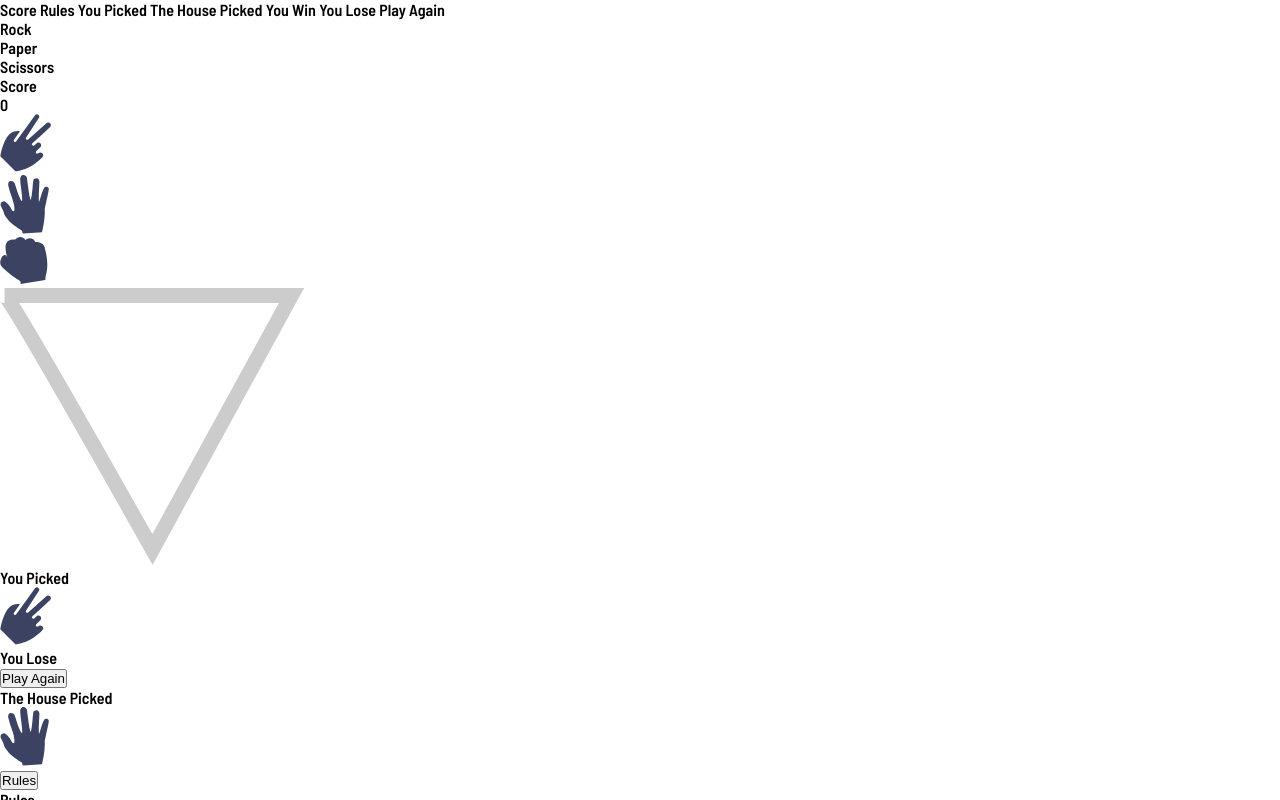
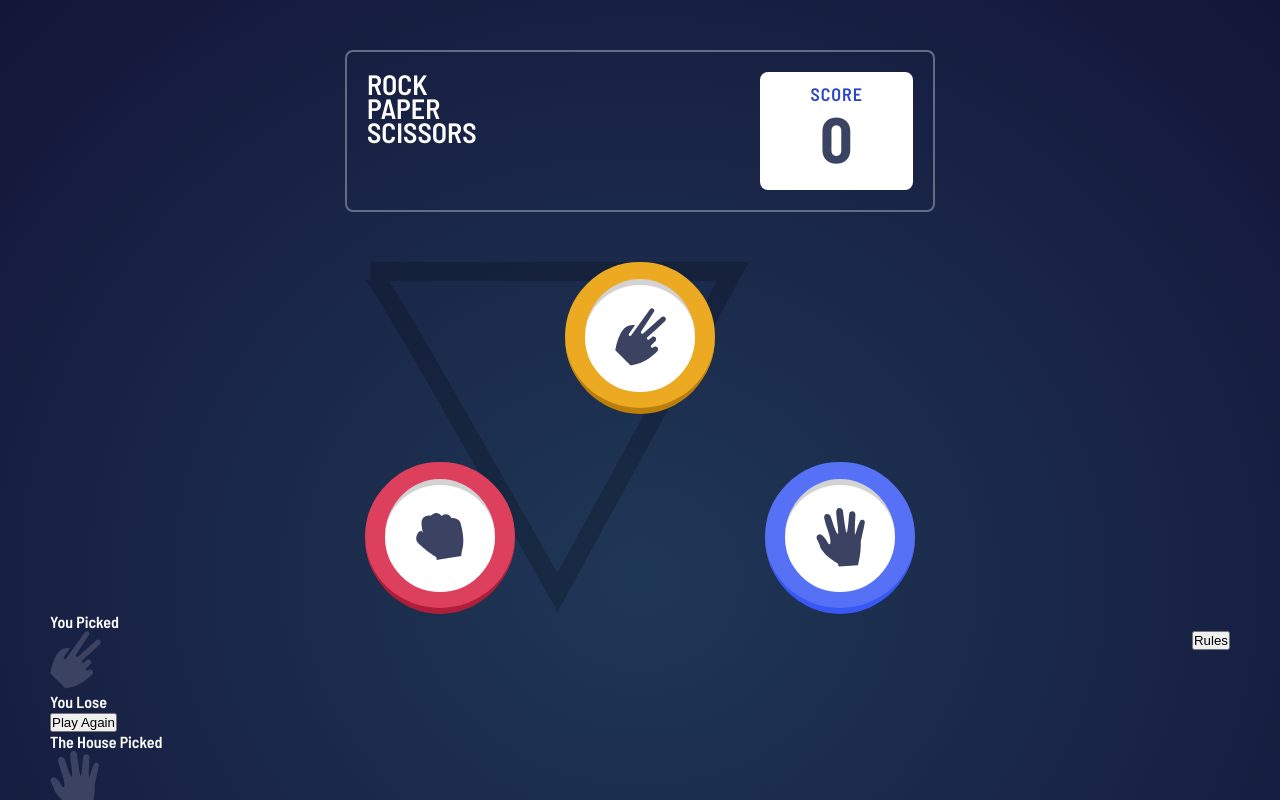
Before and after one commit to hannah-saurusrex/rock-paper-scissors, a website: page app/index.html in a window 1280 px wide. Shown: the top 800 px of the page. Drawn offline with Linux system fonts and the light colour scheme.

Commit message:
added styling for main game section including colors and layout

```diff
--- /dev/null
+++ b/app/assets/styles/modules/_button.css
@@ -0,0 +1,6 @@
+.button-container {
+	text-align: right;
+	position: fixed;
+	right: 50px;
+	bottom: 150px;
+}
--- a/app/assets/styles/modules/_container.css
+++ b/app/assets/styles/modules/_container.css
@@ -0,0 +1,6 @@
+.container {
+	min-height: calc(100vh - 17px);
+	background: radial-gradient(hsl(214, 47%, 23%), hsl(237, 49%, 15%));
+	padding: 50px;
+	color: white;
+}
--- /dev/null
+++ b/app/assets/styles/modules/_game.css
@@ -0,0 +1,89 @@
+.game {
+	display: grid;
+	grid-template-areas:
+		". scissors ."
+		"rock . paper";
+	width: 550px;
+	margin: 0 auto;
+	margin-top: 50px;
+	grid-gap: 50px;
+	position: relative;
+}
+
+.game > div:nth-child(1) {
+	grid-area: scissors;
+}
+
+.game > div:nth-child(2) {
+	grid-area: paper;
+}
+
+.game > div:nth-child(3) {
+	grid-area: rock;
+}
+
+.game > div > div {
+	border-radius: 50%;
+	height: 150px;
+	width: 150px;
+	background: white;
+	display: flex;
+	align-items: center;
+	justify-content: center;
+	cursor: pointer;
+	position: relative;
+	z-index: 2;
+}
+
+.game > div > div::after {
+	content: "";
+	position: absolute;
+	width: 100%;
+	height: 100%;
+	border-top: 6px solid lightgrey;
+	border-radius: 50%;
+}
+
+.game > div > div::before {
+	content: "";
+	position: absolute;
+	width: 150px;
+	height: 150px;
+	bottom: -22px;
+	border-radius: 50%;
+}
+
+#option1 {
+	border: 20px solid hsl(40, 84%, 53%);
+}
+
+#option1::before {
+	border-bottom: 6px solid hsl(39, 89%, 39%);
+}
+
+#option2 {
+	border: 20px solid hsl(230, 89%, 65%);
+}
+
+#option2::before {
+	border-bottom: 6px solid hsl(230, 89%, 59%);
+}
+
+#option3 {
+	border: 20px solid hsl(349, 70%, 56%);
+}
+
+#option3::before {
+	border-bottom: 6px solid hsl(349, 71%, 40%);
+}
+
+.triangle {
+	position: absolute;
+	width: 100%;
+	height: 100%;
+	z-index: 1;
+}
+
+.triangle > img {
+	height: 100%;
+}
--- a/app/assets/styles/modules/_scoreboard.css
+++ b/app/assets/styles/modules/_scoreboard.css
@@ -1,3 +1,32 @@
 .scoreboard {
 	width: 50%;
+	margin: 0 auto;
+	display: flex;
+	justify-content: space-between;
+	padding: 20px;
+	border-radius: 8px;
+	border: 2px solid hsl(217, 16%, 45%);
+	font-size: 28px;
+	line-height: 24px;
+	text-transform: uppercase;
 }
+
+.scoreboard > div:nth-child(2) {
+	display: flex;
+	flex-direction: column;
+	align-items: center;
+	background: white;
+	color: hsl(229, 64%, 46%);
+	border-radius: 8px;
+	padding: 10px 50px;
+	font-size: 18px;
+	letter-spacing: 1px;
+}
+
+.scoreboard > div:nth-child(2) > div:nth-child(2) {
+	color: hsl(229, 25%, 31%);
+	margin-top: 20px;
+	font-size: 64px;
+	font-weight: 700;
+	padding-bottom: 30px;
+}
--- a/app/assets/styles/styles.css
+++ b/app/assets/styles/styles.css
@@ -2,3 +2,5 @@
 @import "./modules/_footer.css";
 @import "./modules/_container.css";
 @import "./modules/_scoreboard.css";
+@import "./modules/_game.css";
+@import "./modules/_button.css";
--- a/app/index.html
+++ b/app/index.html
@@ -19,7 +19,7 @@
 
 		<title>Frontend Mentor | Rock, Paper, Scissors</title>
 
-		Score Rules You Picked The House Picked You Win You Lose Play Again
+		<!-- Score Rules You Picked The House Picked You Win You Lose Play Again -->
 	</head>
 	<body>
 		<div class="container">
@@ -29,7 +29,6 @@
 					<div>Paper</div>
 					<div>Scissors</div>
 				</div>
-			</div>
 				<div>
 					<div>Score</div>
 					<div id="score">0</div>
@@ -37,14 +36,20 @@
 			</div>
 
 			<div class="game">
+				<div>
 					<div id="option1">
 						<img src="assets/images/icon-scissors.svg" alt="scissors" />
 					</div>
+				</div>
+				<div>
 					<div id="option2">
 						<img src="assets/images/icon-paper.svg" alt="paper" />
 					</div>
+				</div>
+				<div>
 					<div id="option3">
 						<img src="assets/images/icon-rock.svg" alt="rock" />
+					</div>
 				</div>
 				<div class="triangle">
 					<img src="./assets/images/bg-triangle.svg" alt="triangle" />
@@ -87,6 +92,8 @@
 					/>
 				</div>
 			</div>
+		</div>
+
 		<footer>
 			<div class="attribution">
 				Challenge by
--- a/app/temp/styles/styles.css
+++ b/app/temp/styles/styles.css
@@ -2,3 +2,5 @@
 @import url(./modules/_footer.css);
 @import url(./modules/_container.css);
 @import url(./modules/_scoreboard.css);
+@import url(./modules/_game.css);
+@import url(./modules/_button.css);
```
Lines whose indentation alone changed are shown as unchanged.
